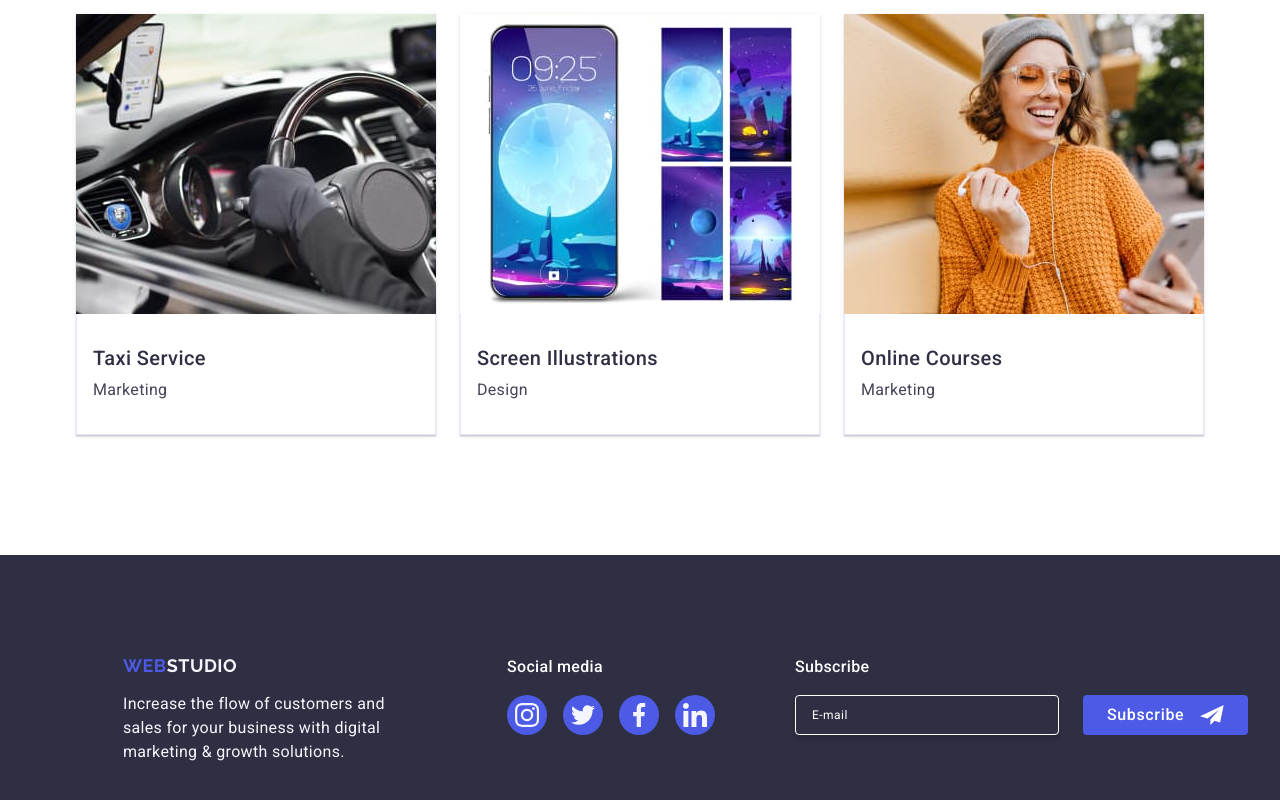
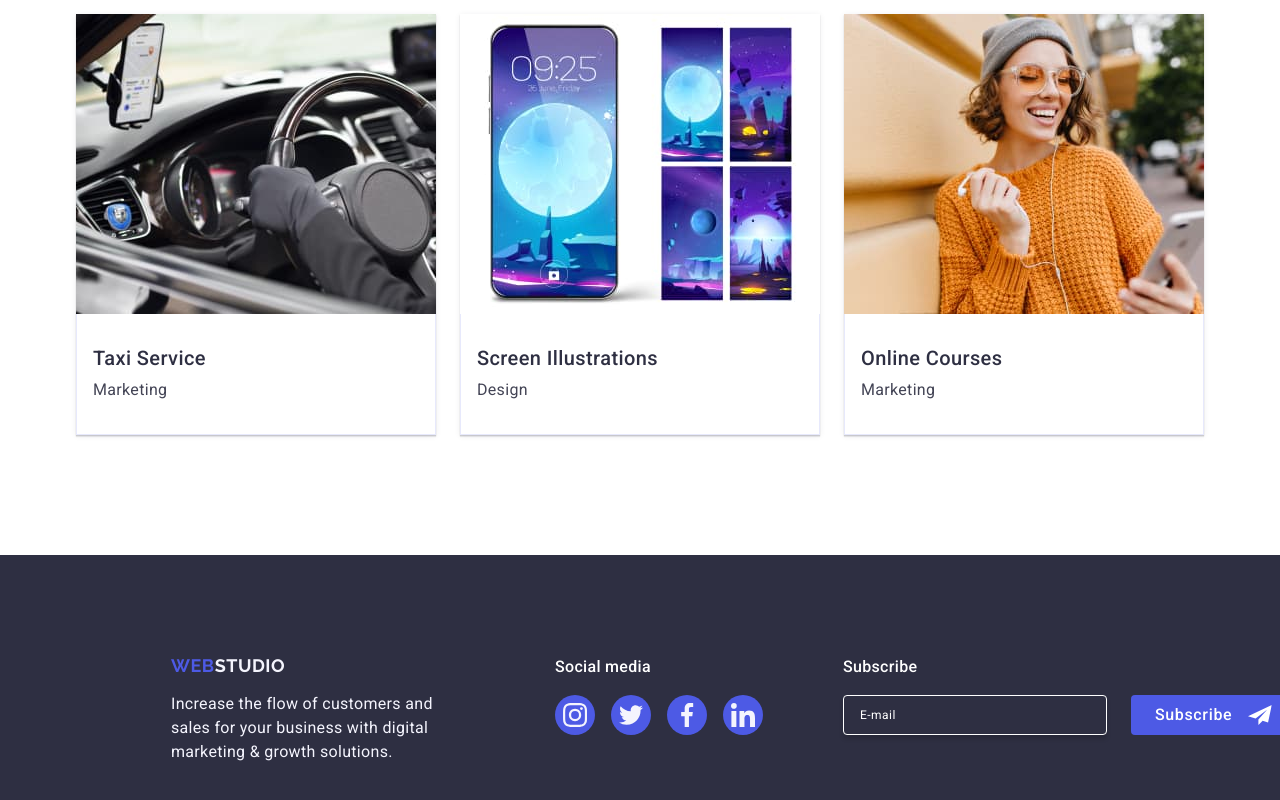
Before and after one commit to Ihor-Maistrov/goit-markup-hw-06, a plain HTML site: page index.html in a window 1280 px wide. Shown: the part 2628-3428 px from the top of the page. Drawn offline with nearby package versions, Linux system fonts and the light colour scheme.

Commit message:
sixth commit

```diff
--- a/css/styles.css
+++ b/css/styles.css
@@ -1297,6 +1297,8 @@ transform: translate(0, -50%);
         .footer {
             padding-top: 100px;
             padding-bottom: 100px;
+            padding-left: 156px;
+            padding-right: 169px;
         }
 
         .footer-container {
```
